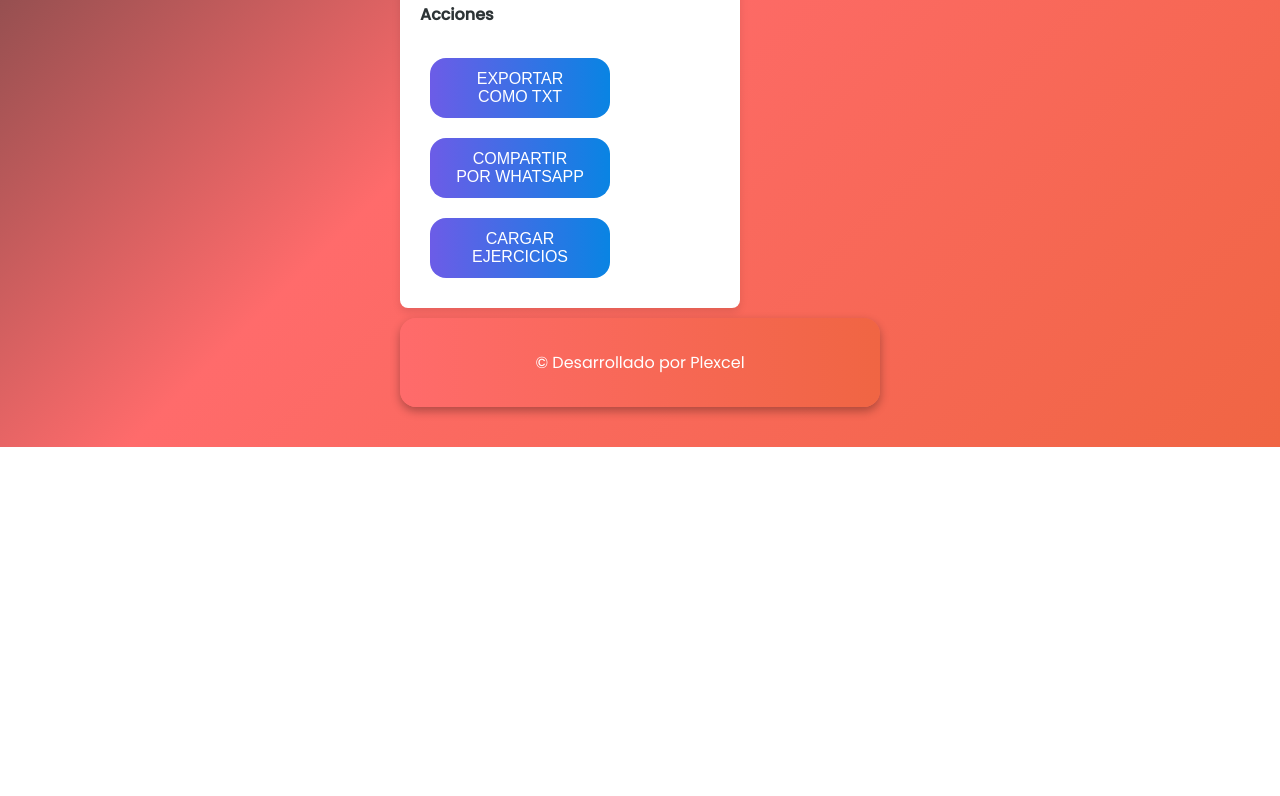
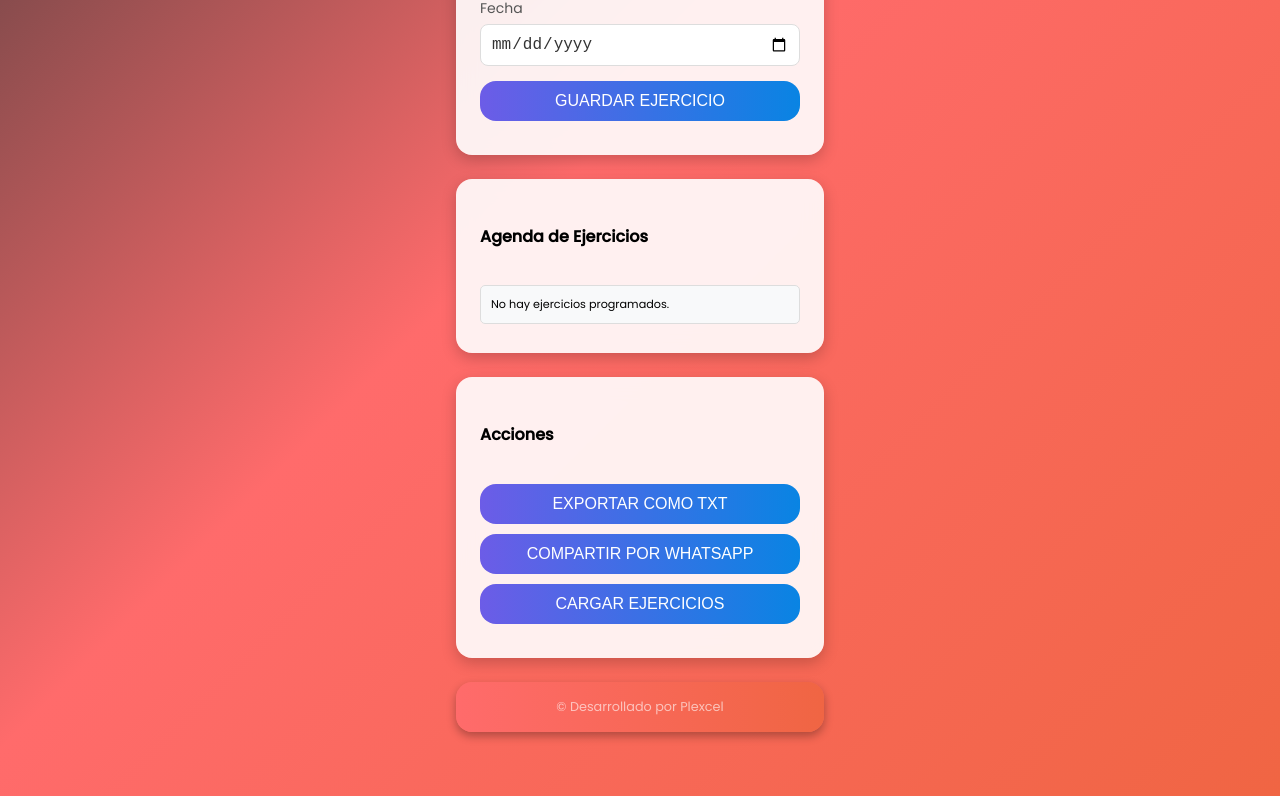
Before and after one commit to fedecerelli/elevva_gym, a plain HTML site: page index.html in a window 1280 px wide. Shown: the part 577-1373 px from the top of the page. Before the commit the page ends 1024 px from the top, so only its background shows below. Drawn offline with Linux system fonts and the light colour scheme.

Commit message:
Actualizar styles.css

```diff
--- a/styles.css
+++ b/styles.css
@@ -1,16 +1,16 @@
 /* Variables Globales */
 :root {
   /* Colores Primarios */
-  --color-primario-start: #ff6b6b; /* Rojo vibrante */
-  --color-primario-end: #f06543;  /* Naranja intenso */
+  --color-primario-start: #ff6b6b;
+  --color-primario-end: #f06543;
 
   /* Colores Secundarios */
-  --color-secundario-start: #6c5ce7; /* Púrpura */
-  --color-secundario-end: #0984e3; /* Azul eléctrico */
+  --color-secundario-start: #6c5ce7;
+  --color-secundario-end: #0984e3;
 
   /* Colores Terciarios */
-  --color-terciario-start: #00cec9; /* Turquesa */
-  --color-terciario-end: #55efc4; /* Verde claro */
+  --color-terciario-start: #00cec9;
+  --color-terciario-end: #55efc4;
 
   /* Colores Neutros */
   --color-blanco: #ffffff;
@@ -27,10 +27,23 @@
 }
 
 /* Estilo Base */
+
+h1 {
+  font-size: 3rem; /* Más grande que --font-title */
+  font-weight: 700;
+}
+
+h2 {
+  font-size: 2rem;
+  font-weight: 600;
+  color: var(--color-gris-oscuro);
+}
+
 body {
   font-family: 'Poppins', sans-serif;
   margin: 0;
   padding: 0;
+  box-sizing: border-box;
   background: var(--background);
   color: var(--color-blanco);
   display: flex;
@@ -40,6 +53,14 @@ body {
   min-height: 100vh;
 }
 
+/* Wrapper */
+.wrapper {
+  max-width: 480px;
+  margin: auto;
+  padding: 20px;
+  margin-bottom: 20px;
+}
+
 /* Header y Footer */
 header, footer {
   background: linear-gradient(90deg, var(--color-primario-start), var(--color-primario-end));
@@ -47,69 +68,77 @@ header, footer {
   text-align: center;
   padding: 1rem 0;
   border-radius: 1rem;
+  margin: 2;
+  margin-bottom: 1.5rem; /* Espacio bajo el encabezado */
   width: 100%;
   box-shadow: 0 4px 10px rgba(0, 0, 0, 0.3);
 }
 
-header h1, footer h1 {
+header h1, footer p {
   font-size: var(--font-title);
   margin: 0;
 }
+/* Footer Reducido */
+footer p {
+  font-size: 0.8rem; /* Reducir el tamaño */
+  color: rgba(255, 255, 255, 0.6); /* Hacerlo casi imperceptible */
+}
 
+/* Cards */
 .card {
-  background: white;
-  border-radius: 8px;
-  padding: 20px;
-  margin: 10px auto; /* Centra las tarjetas y agrega espacio vertical */
-  box-shadow: 0 4px 8px rgba(0, 0, 0, 0.1);
-  width: 100%; /* Adapta el ancho al contenedor */
-  max-width: 480px; /* En pantallas grandes, limita el tamaño */
+  width:320px;
+  background: rgba(255, 255, 255, 0.9);
+  backdrop-filter: blur(10px);
+  border-radius: 1rem;
+  padding: 1.5rem;
+  margin-bottom: 1.5rem;
+  box-shadow: 0 5px 15px rgba(0, 0, 0, 0.2);
   transition: transform 0.3s, box-shadow 0.3s;
+  color:white;
 }
 
 .card:hover {
-  transform: translateY(-5px);
-  box-shadow: 0 8px 16px rgba(0, 0, 0, 0.2);
+  transform: translateY(-8px)scale(1.02);
+  box-shadow: 0 12px 20px rgba(0, 0, 0, 0.4);
+  color:white
+}
+/* Estilo para titulo tarjetas */
+.card h4 {
+  color: black; /* Cambia el color a negro */
+  height: 40px;
+  font-size: 1rem;
 }
 
-/* Estilo para pantallas grandes (PC) */
-.card {
-  flex: 1 1 calc(33.333% - 20px); /* 3 tarjetas por fila con espaciado */
-  max-width: calc(33.333% - 20px); /* Ancho máximo por tarjeta */
-  min-width: 300px; /* Tamaño mínimo para asegurar buena legibilidad */
-}
-
-@media (max-width: 768px) {
-  .card {
-    flex: 1 1 calc(50% - 20px); /* 2 tarjetas por fila en tablets */
-    max-width: calc(50% - 20px);
-  }
-}
-
-@media (max-width: 480px) {
-  .card {
-    flex: 1 1 100%; /* Una tarjeta por fila en móviles */
-    max-width: 100%;
-  }
-}
-
-.card h4, .card h5 {
-  margin-top: 0;
-  color: var(--color-gris-oscuro);
+/* Estilo para la lista desordenada dentro de las tarjetas */
+.card ul {
+  padding-left: 0px; /* Reduce el espacio a la izquierda de la lista */
+  margin: 0; /* Elimina márgenes extras */
+  font-size: 0.7rem; /* Disminuye el tamaño de la fuente */
 }
 
 /* Botones */
 .btn {
-  border-radius: 99px; /* Botones redondeados */
+  color:#ffffff;
+  display: block;
+  width: 100%;
+  padding: 10px;
+  height: 40px;
+  border: none;
+  border-radius: 1rem;
   background: linear-gradient(90deg, var(--color-secundario-start), var(--color-secundario-end));
   color: var(--color-blanco);
-  border: none;
-  border-radius: 1rem;
   font-size: 1rem;
   font-weight: 500;
-  padding: 0.75rem 1.5rem;
+  text-align: center;
   text-transform: uppercase;
+  cursor: pointer;
+  margin-bottom: 10px;
   transition: transform 0.3s, box-shadow 0.3s;
+}
+
+.btn:active {
+  transform: scale(0.98);
+  box-shadow: 0 2px 8px rgba(0, 0, 0, 0.2);
 }
 
 .btn:hover {
@@ -117,18 +146,97 @@ header h1, footer h1 {
   box-shadow: 0 5px 15px rgba(0, 0, 0, 0.3);
 }
 
-.button-group .btn {
-  max-width: 180px;
-  margin: 10px !important; /* Fuerza un margen entre botones */
+.btn.green {
+  background-color: #28a745;
+}
+
+.btn.green:hover {
+  background-color: #218838;
+}
+
+.btn.blue {
+  background-color: #17a2b8;
+}
+
+.btn.blue:hover {
+  background-color: #138496;
+}
+
+
+
+/* Campos de Entrada */
+.input-field {
+  display: flex;
+  flex-direction: column;
+  margin-bottom: 15px;
 }
 
 /* Campos de entrada */
-.input-field label {
-  color: var(--color-gris-oscuro);
+.input-field input {
+  height: 40px; /* Aumenta la altura del campo */
+  border-radius: 8px; /* Bordes redondeados */
+  border: 1px solid #ddd; /* Borde suave */
+  padding: 0 10px; /* Espaciado interno */
+  font-size: 16px; /* Aumenta el tamaño de la fuente */
+  color: #333; /* Color del texto */
+  background-color: #fff; /* Fondo blanco */
+  transition: border-color 0.3s ease, box-shadow 0.3s ease; /* Efecto suave en el foco */
 }
 
-.input-field input {
-  color: var(--color-gris-oscuro);
+.input-field input:focus {
+  border-color: #007bff; /* Cambia el color del borde al hacer foco */
+  box-shadow: 0 0 5px rgba(0, 123, 255, 0.5); /* Sombra sutil en el foco */
+  outline: none; /* Quita el contorno por defecto */
+}
+
+/* Etiquetas */
+.input-field label {
+  font-size: 14px;
+  margin-bottom: 5px;
+  display: block; /* Asegura que la etiqueta esté encima del campo */
+  color: #555; /* Color de la etiqueta */
+}
+/* Listas */
+.exercise-list {
+  list-style: none;
+  padding: 0;
+  color: black;
+}
+
+.exercise-list li {
+  padding: 10px;
+  margin-bottom: 5px;
+  border: 1px solid #ddd;
+  border-radius: 5px;
+  display: flex;
+  justify-content: space-between;
+  align-items: center;
+  background-color: #fafafa;
+}
+
+.exercise-list li:nth-child(even) {
+  background-color: #e9ecef;
+}
+.exercise-list li:nth-child(odd) {
+  background-color: #f8f9fa;
+
+}
+
+.exercise-action {
+  display: flex;
+  gap: 10px;
+}
+
+.exercise-action button {
+  background: none;
+  border: none;
+  cursor: pointer;
+  padding: 5px;
+}
+
+.exercise-action button:hover {
+  background-color: #e1e1e1;
+  border-radius: 50%;
 }
 
 /* Calendario */
@@ -141,39 +249,13 @@ header h1, footer h1 {
   color: black;
 }
 
-#selectedExercises {
-  color: black;
+/* Media Queries */
+@media (max-width: 480px) {
+  .wrapper {
+    padding: 10px;
+  }
+
+  .btn {
+    font-size: 14px;
+  }
 }
-
-.card {
-  background: white;
-  border-radius: 8px;
-  padding: 20px;
-  margin: 10px 0; /* Evita superposición */
-  box-shadow: 0 4px 8px rgba(0, 0, 0, 0.1);
-}
-
-.wrapper {
-  max-width: 480px;
-  margin: auto;
-  padding: 20px;
-  margin-bottom: 20px; /* Garantiza espacio en la parte inferior */
-}
-.exercise-list {
-  list-style: none;
-  padding: 0;
-  color: white; /* Color del texto */
-  font-size: 12px; /* Tamaño del texto pequeño */
-}
-
-.exercise-list li {
-  padding: 10px;
-  margin-bottom: 5px;
-  border: 1px solid #ddd;
-  border-radius: 5px;
-  display: flex;
-  justify-content: space-between;
-  align-items: center;
-  background-color: #fafafa;
-  font-size: 12px; /* Asegura que el texto dentro de los elementos li también sea más pequeño */
-}
```
